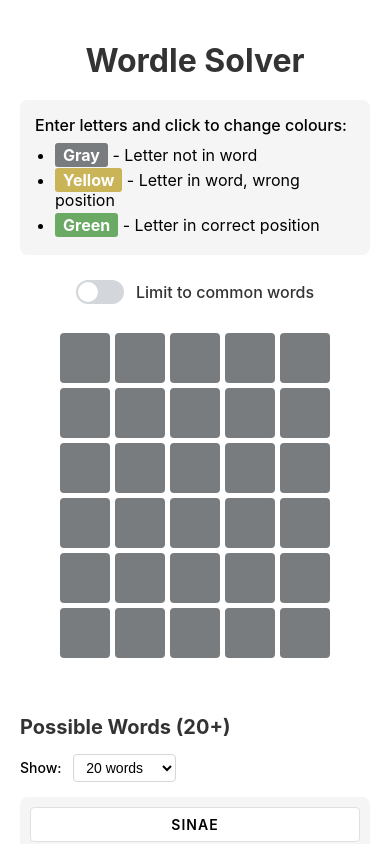
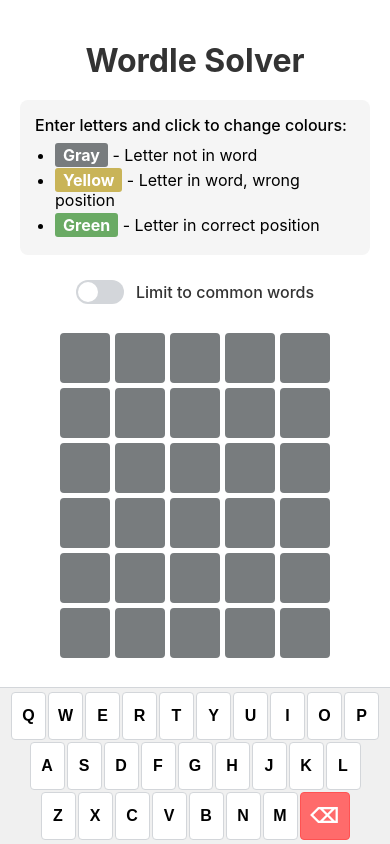
Before and after one commit to rselbach/tools, a React (Create React App) app: page / in a window 390 px wide. Shown: the top 844 px of the page. Built offline with nearby package versions, Linux system fonts and the light colour scheme.

Commit message:
add virtual keyboard on mobile

```diff
--- a/src/App.css
+++ b/src/App.css
@@ -267,6 +267,74 @@
   }
 }
 
+/* Virtual Keyboard */
+.virtual-keyboard {
+  display: none; /* hidden by default, shown on mobile */
+  position: fixed;
+  bottom: 0;
+  left: 0;
+  right: 0;
+  background: #f0f0f0;
+  padding: 4px 2px;
+  border-top: 1px solid #d3d6da;
+  z-index: 1000;
+}
+
+.keyboard-row {
+  display: flex;
+  justify-content: center;
+  margin-bottom: 3px;
+  gap: 2px;
+}
+
+.keyboard-row:last-child {
+  margin-bottom: 0;
+}
+
+.keyboard-key {
+  flex: 1;
+  max-width: 38px;
+  height: 52px;
+  padding: 0;
+  background: white;
+  border: 1px solid #d3d6da;
+  border-radius: 4px;
+  font-size: 18px;
+  font-weight: 600;
+  cursor: pointer;
+  transition: all 0.1s;
+  user-select: none;
+  -webkit-tap-highlight-color: transparent;
+}
+
+.keyboard-key:active {
+  background: #e0e0e0;
+  transform: scale(0.95);
+}
+
+.keyboard-backspace {
+  max-width: 55px;
+  background: #ff6b6b;
+  color: white;
+  border-color: #ff5252;
+  font-size: 22px;
+}
+
+.keyboard-backspace:active {
+  background: #ff5252;
+}
+
+/* Mobile-specific styles */
+@media (max-width: 768px) {
+  .virtual-keyboard {
+    display: block;
+  }
+
+  .App {
+    padding-bottom: 175px; /* make room for keyboard */
+  }
+}
+
 @media (max-width: 400px) {
   .wordle-cell {
     width: 50px;
@@ -277,4 +345,21 @@
   .word-list {
     grid-template-columns: 1fr;
   }
+
+  .keyboard-key {
+    max-width: 35px;
+    height: 48px;
+    font-size: 16px;
+    padding: 0;
+  }
+
+  .keyboard-row {
+    gap: 2px;
+    margin-bottom: 2px;
+  }
+
+  .keyboard-backspace {
+    max-width: 50px;
+    font-size: 20px;
+  }
 }
--- a/src/App.js
+++ b/src/App.js
@@ -1,4 +1,4 @@
-import React, { useState, useRef, useEffect } from 'react';
+import React, { useState, useEffect } from 'react';
 import './App.css';
 
 const LETTER_STATES = {
@@ -148,6 +148,45 @@
     };
   }, [rows]);
 
+  // handle virtual keyboard input
+  const handleVirtualKeyPress = (key) => {
+    if (key === 'BACKSPACE') {
+      // handle backspace
+      for (let rowIndex = rows.length - 1; rowIndex >= 0; rowIndex--) {
+        for (let colIndex = 4; colIndex >= 0; colIndex--) {
+          if (rows[rowIndex][colIndex].letter !== '') {
+            const newRows = [...rows];
+            newRows[rowIndex][colIndex].letter = '';
+            newRows[rowIndex][colIndex].state = LETTER_STATES.GRAY;
+            setRows(newRows);
+            return;
+          }
+        }
+      }
+    } else {
+      // handle letter input
+      for (let rowIndex = 0; rowIndex < rows.length; rowIndex++) {
+        for (let colIndex = 0; colIndex < 5; colIndex++) {
+          if (rows[rowIndex][colIndex].letter === '') {
+            const newRows = [...rows];
+            newRows[rowIndex][colIndex].letter = key;
+
+            // check previous rows for same letter in same position and copy the color
+            for (let prevRowIndex = rowIndex - 1; prevRowIndex >= 0; prevRowIndex--) {
+              if (rows[prevRowIndex][colIndex].letter === key) {
+                newRows[rowIndex][colIndex].state = rows[prevRowIndex][colIndex].state;
+                break;
+              }
+            }
+
+            setRows(newRows);
+            return;
+          }
+        }
+      }
+    }
+  };
+
   const handleCellClick = (rowIndex, colIndex) => {
     // only cycle the state if the cell has a letter
     const cell = rows[rowIndex][colIndex];
@@ -281,6 +320,49 @@
           </div>
         </div>
       </div>
+
+      {/* Virtual Keyboard for Mobile */}
+      <div className="virtual-keyboard">
+        <div className="keyboard-row">
+          {['Q', 'W', 'E', 'R', 'T', 'Y', 'U', 'I', 'O', 'P'].map(letter => (
+            <button
+              key={letter}
+              className="keyboard-key"
+              onClick={() => handleVirtualKeyPress(letter)}
+            >
+              {letter}
+            </button>
+          ))}
+        </div>
+        <div className="keyboard-row">
+          {['A', 'S', 'D', 'F', 'G', 'H', 'J', 'K', 'L'].map(letter => (
+            <button
+              key={letter}
+              className="keyboard-key"
+              onClick={() => handleVirtualKeyPress(letter)}
+            >
+              {letter}
+            </button>
+          ))}
+        </div>
+        <div className="keyboard-row">
+          {['Z', 'X', 'C', 'V', 'B', 'N', 'M'].map(letter => (
+            <button
+              key={letter}
+              className="keyboard-key"
+              onClick={() => handleVirtualKeyPress(letter)}
+            >
+              {letter}
+            </button>
+          ))}
+          <button
+            className="keyboard-key keyboard-backspace"
+            onClick={() => handleVirtualKeyPress('BACKSPACE')}
+          >
+            ⌫
+          </button>
+        </div>
+      </div>
     </div>
   );
 }
```
